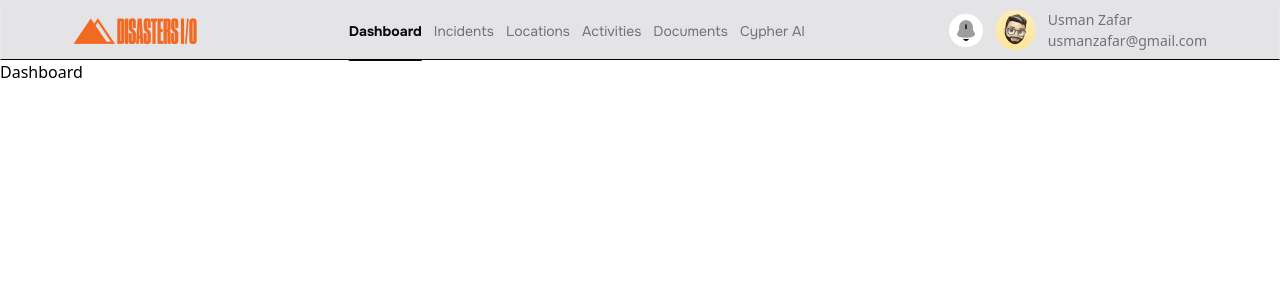
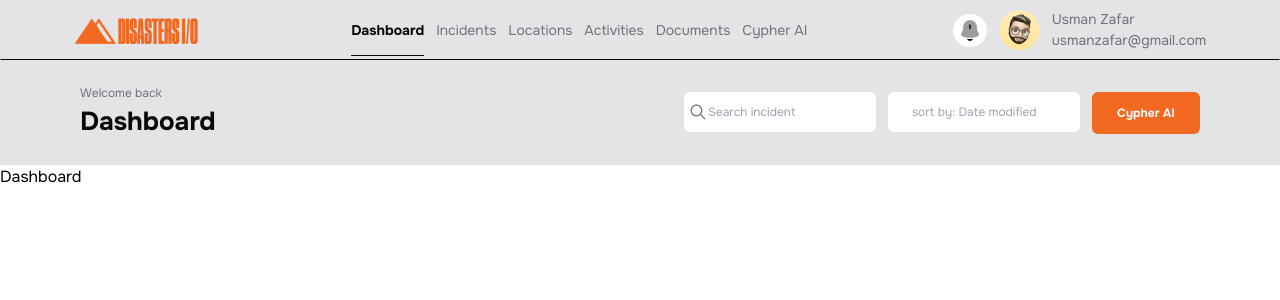
Before and after one commit to Radib181/disasters-I-O, a React (Vite) app: page / in a window 1280 px wide. Shown: the top 300 px of the page. Built offline with nearby package versions, Linux system fonts and the light colour scheme.

Commit message:
filter section done

```diff
--- a/src/App.jsx
+++ b/src/App.jsx
@@ -3,12 +3,14 @@ import ReactDOM from "react-dom/client";
 import { BrowserRouter, Route, Routes } from "react-router-dom";
 import Navbar from "./components/shared/Navbar";
 import Dashboard from "./components/pages/dashboard/Dashboard";
+import Filter from "./components/shared/Filter";
 
 function App() {
   return (
     <>
       <BrowserRouter>
         <Navbar />
+        <Filter />
         <Routes>
           <Route path="/" element={<Dashboard />} />
         </Routes>
--- /dev/null
+++ b/src/components/common/Button.jsx
@@ -0,0 +1,17 @@
+import { cn } from "../lib/utils/cn";
+
+const Button = ({ children, className }) => {
+  return (
+    <button
+      type="button"
+      className={cn(
+        "w-[108px] h-[42px] bg-orange rounded-[6px] text-zinc-50 hover:text-white hover:bg-amber-600 transition-all duration-300 text-[12px] font-bold",
+        className
+      )}
+    >
+      {children}
+    </button>
+  );
+};
+
+export default Button;
--- /dev/null
+++ b/src/components/shared/Filter.jsx
@@ -0,0 +1,36 @@
+import Button from "../common/Button"
+import { IoIosSearch } from "react-icons/io";
+
+const Filter = () => {
+  return (
+    <section className="bg-whiteLight py-6">
+      <div className="flex md:flex-row flex-col justify-between items-center mx-20">
+        <div>
+          <p className=" text-[12px] text-grayBold">Welcome back</p>
+          <h1 className=" text-[26px] font-bold text-blackBold">Dashboard</h1>
+        </div>
+        <div>
+          <form className="flex md:flex-row flex-col gap-3">
+              <div className="flex relative">
+                <input
+                  type="text"
+                  placeholder="Search incident"
+                  className="py-2 px-6 rounded-[6px] text-[12px] text-grayBold w-40 md:w-48 h-10"
+                />
+                <IoIosSearch className=" absolute top-[10px] left-1 text-zinc-500 h-5 w-5" />
+              </div>
+
+              <input
+                type="text"
+                placeholder="sort by: Date modified"
+                className="md:w-48 w-40 h-10 py-2 px-6 rounded-[6px] text-[12px] text-grayBold"
+              />
+            <Button className="mx-auto">Cypher AI</Button>
+          </form>
+        </div>
+      </div>
+    </section>
+  );
+}
+
+export default Filter
--- a/src/components/shared/MobileMenu.jsx
+++ b/src/components/shared/MobileMenu.jsx
@@ -2,15 +2,15 @@ import { NavLink } from "react-router-dom";
 import { navbarList } from "../lib/db";
 import { cn } from "../lib/utils/cn";
 
-const MobileMenu = ({toggle, handle}) => {
+const MobileMenu = ({ toggle, handle }) => {
   return (
     <div>
-      {/* mobile menu */}
       <div
         className={cn(
-          "absolute md:hidden top-14 left-0 w-full bg-white h-screen flex flex-col items-start gap-4 font-semibold text-2xl",
+          "absolute md:hidden top-14 left-0 w-full bg-white h-screen flex flex-col items-start gap-4 font-semibold text-2xl z-[999999] transform transition-transform duration-300 ",
           toggle ? "opacity-100" : "opacity-0"
         )}
+        style={{ transition: "transform 0.3 ease, opacity 0.3 ease" }}
       >
         <ul className="ms-5">
           {navbarList.map(({ label, to }, i) => (
@@ -26,9 +26,8 @@ const MobileMenu = ({toggle, handle}) => {
           ))}
         </ul>
       </div>
-      {/* mobile menu end */}
     </div>
   );
-}
+};
 
-export default MobileMenu
+export default MobileMenu;
--- a/src/components/shared/Navbar.jsx
+++ b/src/components/shared/Navbar.jsx
@@ -31,7 +31,7 @@ const Navbar = () => {
                 <NavLink
                   to={to}
                   onClick={handle}
-                  className="font-onest text-[14px] text-grayBold"
+                  className="text-[14px] text-grayBold"
                 >
                   {label}
                 </NavLink>
--- a/src/index.css
+++ b/src/index.css
@@ -2,10 +2,12 @@
 @tailwind base;
 @tailwind components;
 @tailwind utilities;
-
+*{
+    @apply font-onest
+}
 .no-scroll{
     overflow: hidden;
 }
 .active{
-    @apply font-bold text-blackBold  md:underline md:underline-offset-[24px];
+    @apply font-bold text-blackBold md:underline md:underline-offset-[20px];
 }
```
